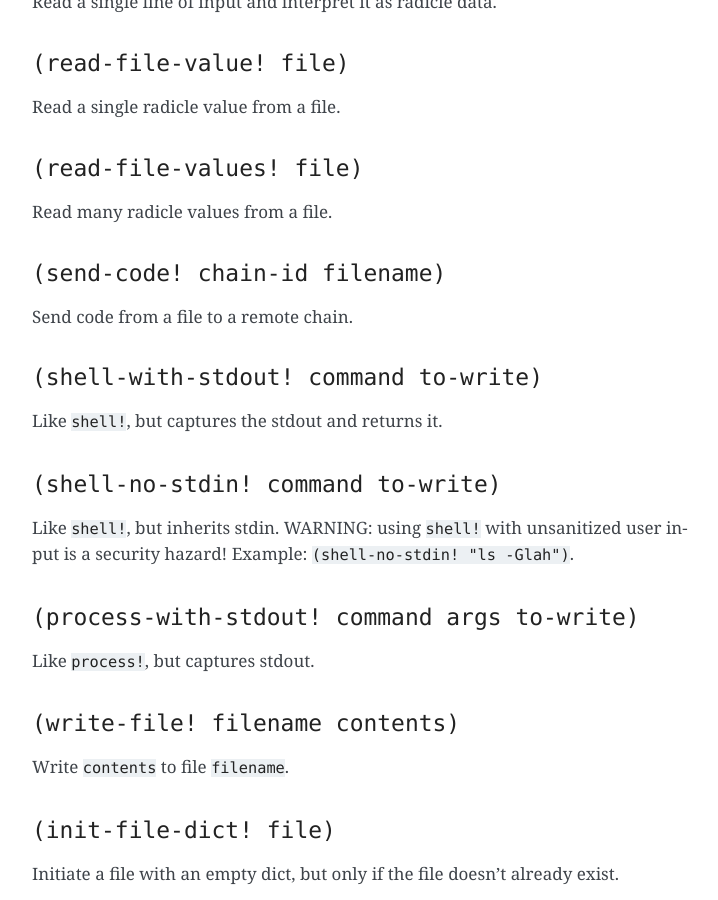
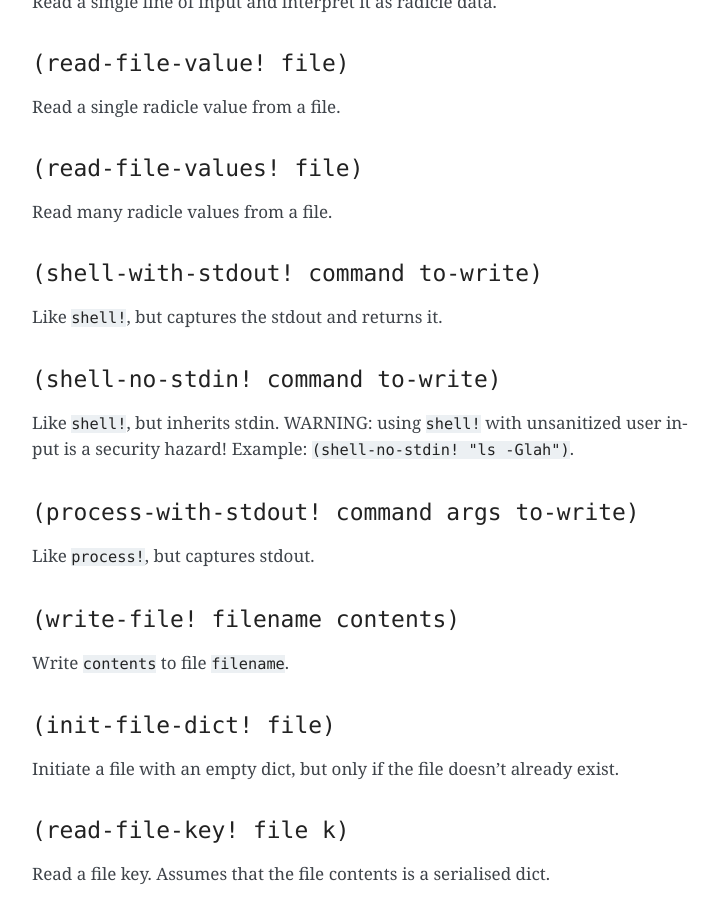
Before and after one commit to radicle-dev/radicle-alpha, a Sphinx documentation site: the page built from docs/source/reference.rst, in a window 1280 px wide and 900 px high, scrolled down 16304 px. Shown: the whole window, without its empty margins (388-1106 px from the left). Built offline with Sphinx 7.4.7, drawn with Linux system fonts in a browser that asks for light colours; pages that are not in the unit, such as notebooks, are missing from menus; some of the changed text lies outside the part shown.

Commit message:
Move 'send-code' to chain module

```diff
--- a/docs/source/reference.rst
+++ b/docs/source/reference.rst
@@ -786,11 +786,6 @@
 
 Read many radicle values from a file.
 
-``(send-code! chain-id filename)``
-~~~~~~~~~~~~~~~~~~~~~~~~~~~~~~~~~~
-
-Send code from a file to a remote chain.
-
 ``(shell-with-stdout! command to-write)``
 ~~~~~~~~~~~~~~~~~~~~~~~~~~~~~~~~~~~~~~~~~
 
@@ -1092,6 +1087,11 @@
 
 Send the pure prelude to a chain.
 
+``(send-code! chain-id filename)``
+~~~~~~~~~~~~~~~~~~~~~~~~~~~~~~~~~~
+
+Send code from a file to a remote chain.
+
 ``prelude/state-machine``
 -------------------------
 
```
Also changed, not shown: 4 other files.
